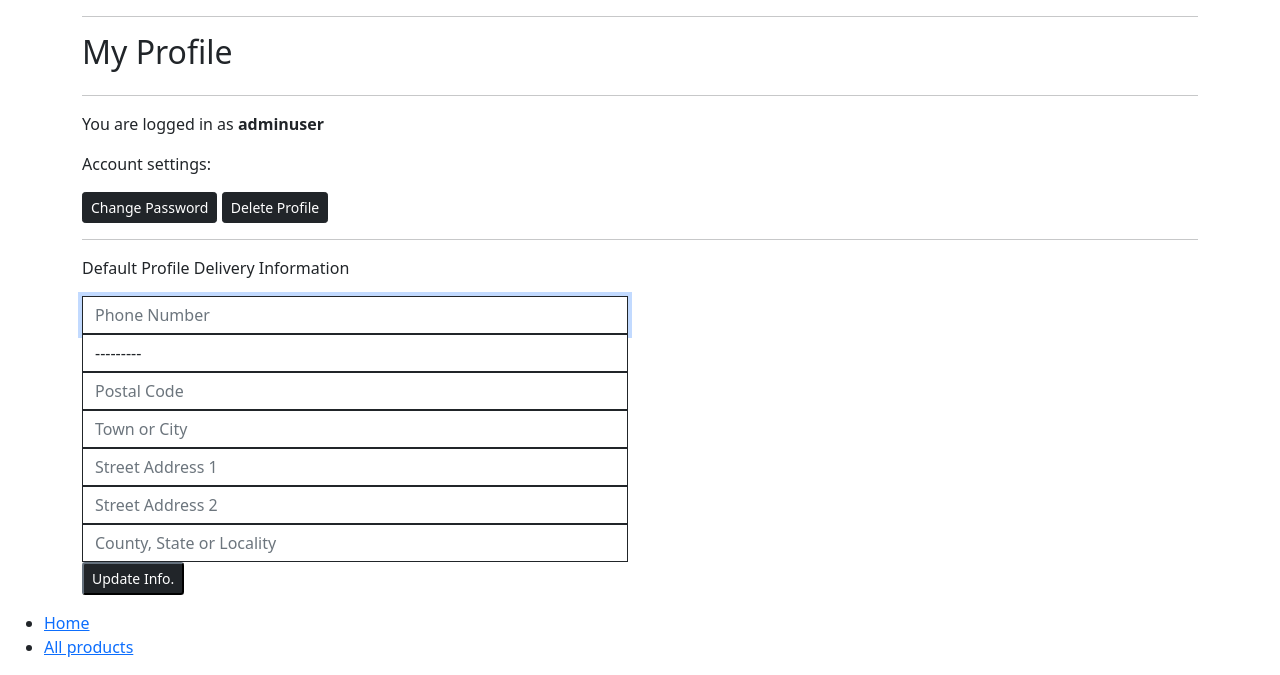
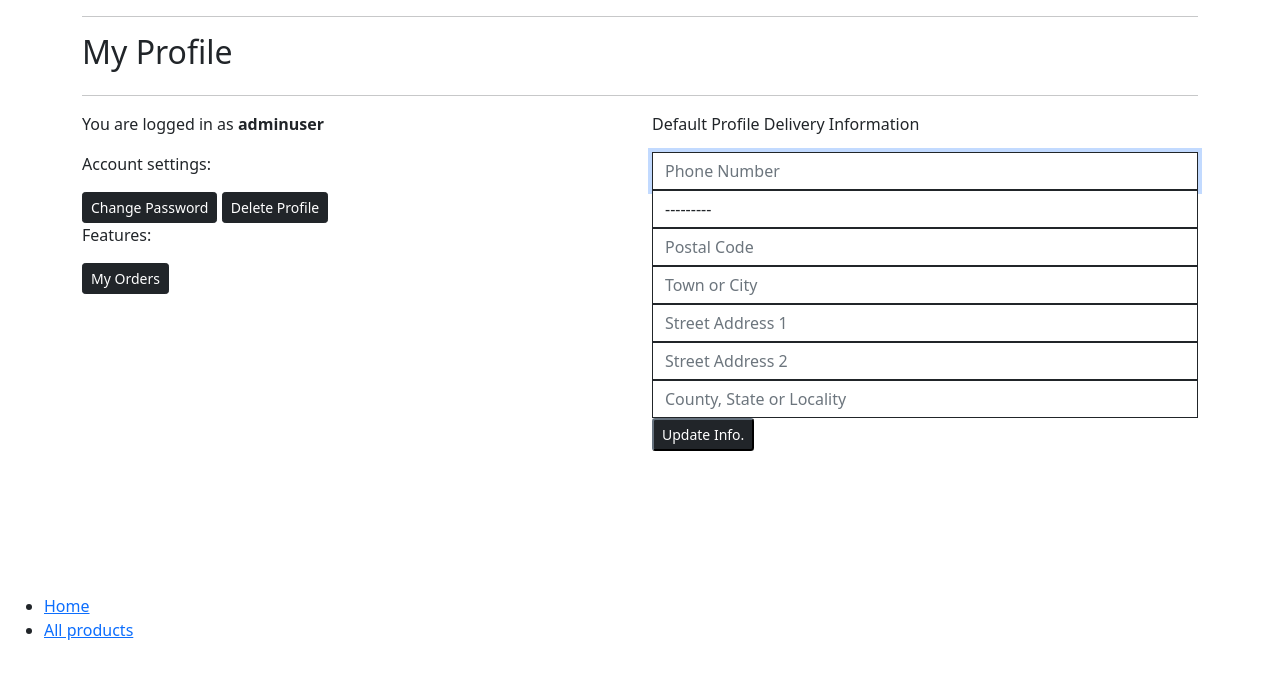
Before and after one commit to guisgrande/fifth-project-ci, a Django app: page /profile/user/ in a window 1280 px wide. Shown: the part 142-817 px from the top of the page. After the commit the page ends 782 px from the top, so only its background shows below. Run offline with Django 3.2, Linux system fonts and the light colour scheme; a user stored in the database is signed in; data comes from the database, SQL or seed files in the repository; some libraries are stand-ins or nearby versions.

Commit message:
Add new button to redirect user to orders list page

```diff
--- a/templates/profiles/profile.html
+++ b/templates/profiles/profile.html
@@ -14,18 +14,18 @@
             </div>
         </div>
         <div class="row">
-            <div class="col">
+            <div class="col-12 col-lg-6">
                 <p>You are logged in as <strong>{% user_display user %}</strong></p>
                 <p>Account settings:</p>
                 <div>
                     <a class="btn btn-sm btn-dark" aria-current="page" href="{% url 'account_change_password' %}">Change Password</a>
                     <a class="btn btn-sm btn-dark" aria-current="page" href="{% url 'delete_profile' %}">Delete Profile</a>
                 </div>
-                <hr>
+                <p>Features:</p>
+                <div>
+                    <a class="btn btn-sm btn-dark" aria-current="page" href="{% url 'orders_list' %}">My Orders</a>
+                </div>
             </div>
-        </div>
-
-        <div class="row">
             <div class="col-12 col-lg-6">
                 <p>Default Profile Delivery Information</p>
                 <form action="{% url 'profile' %}" method="POST" id="profile_update_form">
@@ -34,8 +34,8 @@
                     <button class="btn-sm btn-dark">Update Info.</button>
                 </form>
             </div>
-            <div class="col-12 col-lg-6"></div>
         </div>
+
     </div>
 
 {% endblock %}
```
